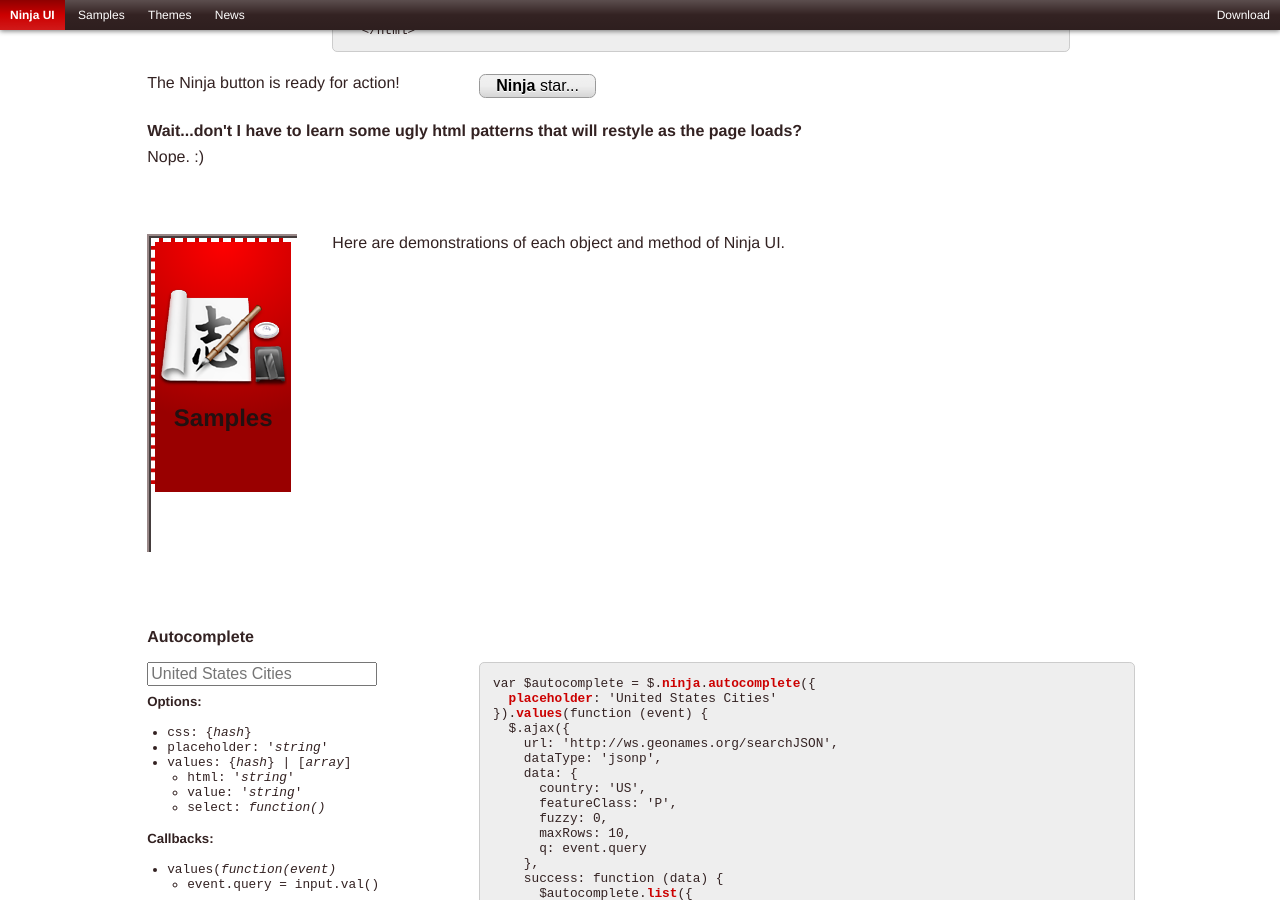
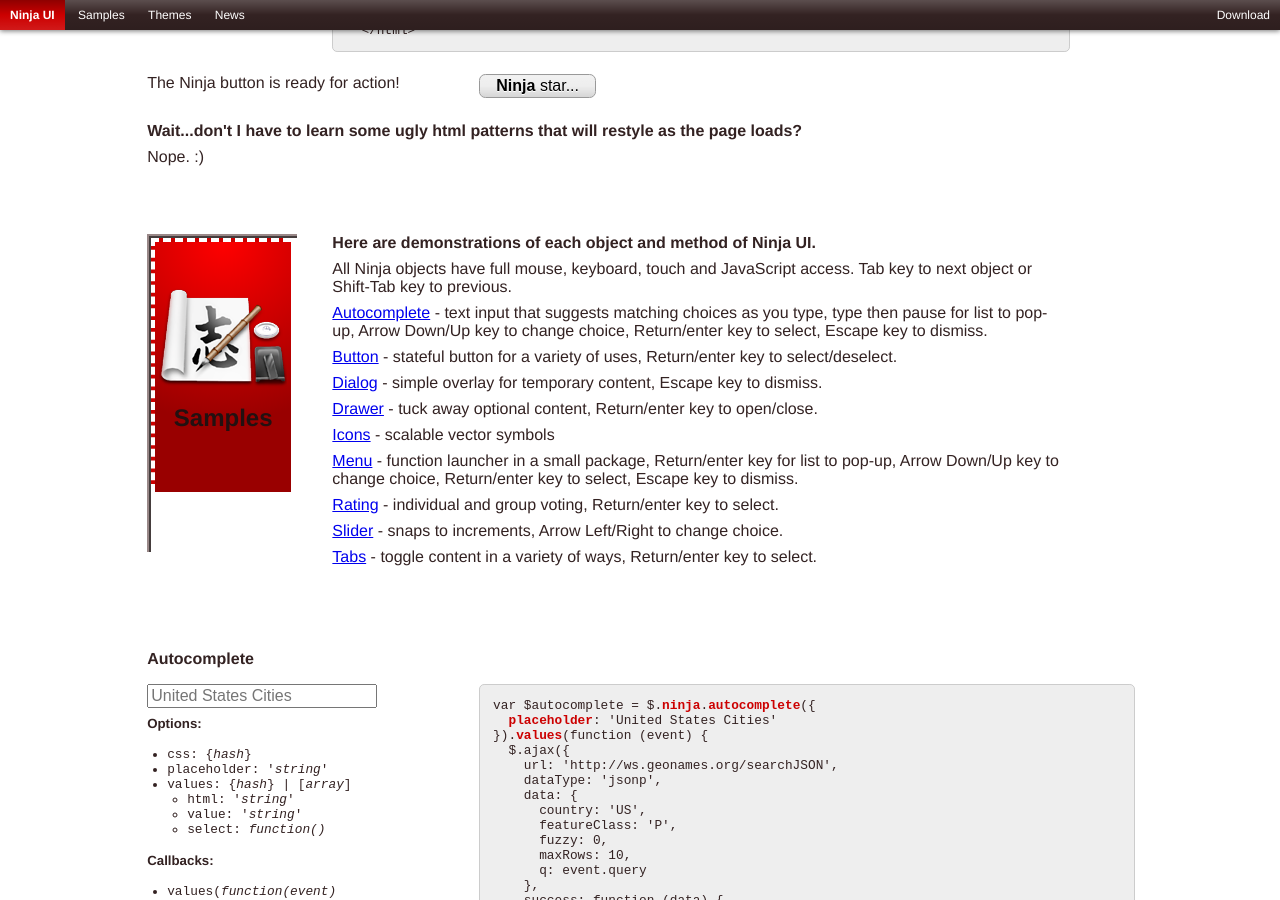
Before and after one commit to LeGrandeFU/ninja.github.com, a Jekyll site: the page built from index.html, in a window 1280 px wide and 900 px high, scrolled down 1346 px. Built offline with Jekyll 4.4.1, drawn with Linux system fonts in a browser that asks for light colours; comment, search, counter and statistics services are not loaded.

Commit message:
Object Descriptions
Summary and keyboard navigation instructions for each object with a target link to their sample.

```diff
--- a/index.html
+++ b/index.html
@@ -160,7 +160,17 @@ version: 1.0.0
       </div>
     </div>
     <div class="grid-three-quarters">
-      <p>Here are demonstrations of each object and method of Ninja UI.</p>
+      <p><strong>Here are demonstrations of each object and method of Ninja UI.</strong></p>
+      <p>All Ninja objects have full mouse, keyboard, touch and JavaScript access. Tab key to next object or Shift-Tab key to previous.</p>
+      <p><a href="#autocomplete">Autocomplete</a> - text input that suggests matching choices as you type, type then pause for list to pop-up, Arrow Down/Up key to change choice, Return/enter key to select, Escape key to dismiss.</p>
+      <p><a href="#button">Button</a> - stateful button for a variety of uses, Return/enter key to select/deselect.</p>
+      <p><a href="#dialog">Dialog</a> - simple overlay for temporary content, Escape key to dismiss.</p>
+      <p><a href="#drawer">Drawer</a> - tuck away optional content, Return/enter key to open/close.</p>
+      <p><a href="#icons">Icons</a> - scalable vector symbols</p>
+      <p><a href="#menu">Menu</a> - function launcher in a small package, Return/enter key for list to pop-up, Arrow Down/Up key to change choice, Return/enter key to select, Escape key to dismiss.</p>
+      <p><a href="#rating">Rating</a> - individual and group voting, Return/enter key to select.</p>
+      <p><a href="#slider">Slider</a> - snaps to increments, Arrow Left/Right to change choice.</p>
+      <p><a href="#tabs">Tabs</a> - toggle content in a variety of ways, Return/enter key to select.</p>
     </div>
   </div>
 
```
